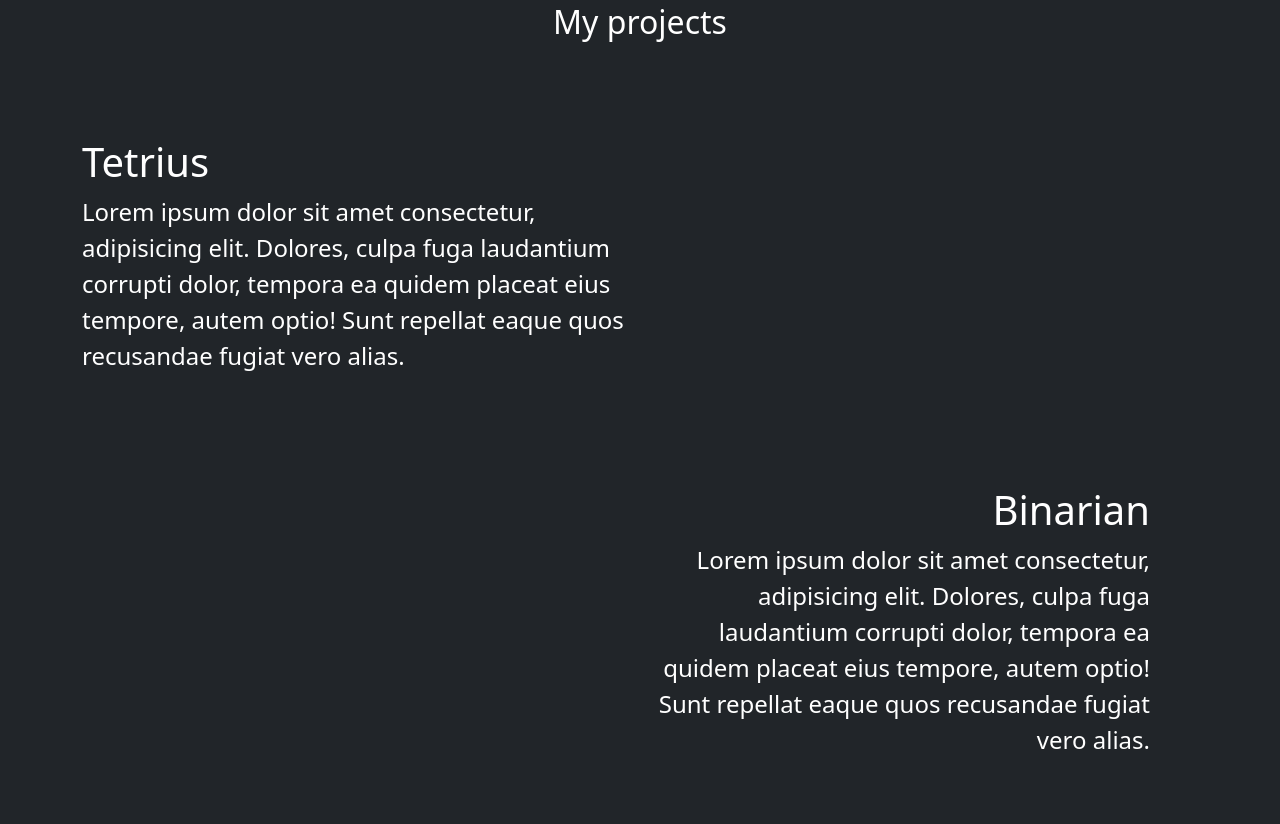
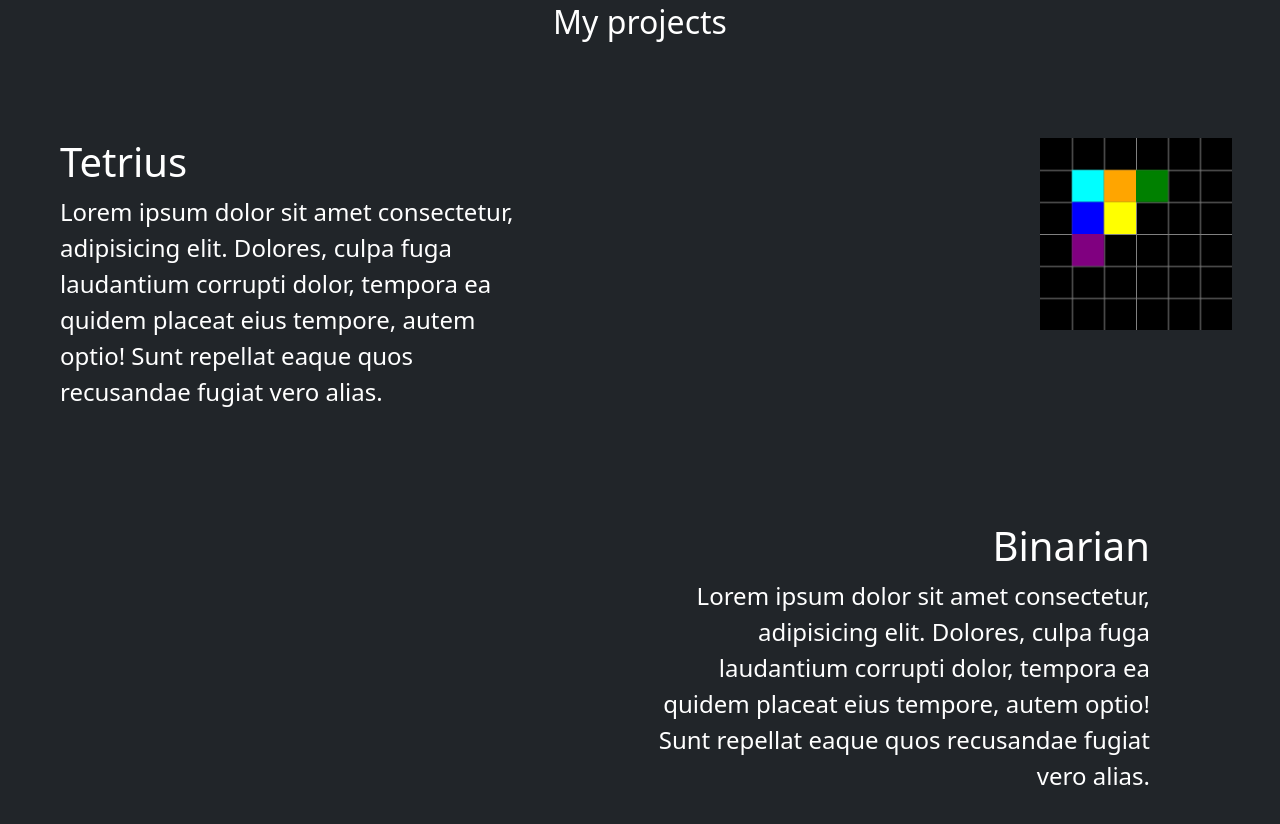
Before and after one commit to farkon00/my-page, a website: page index.html in a window 1280 px wide. Shown: the part 1059-1883 px from the top of the page. Drawn offline with nearby package versions, Linux system fonts and the light colour scheme.

Commit message:
Basic functiionality for tetris animation added

```diff
--- a/css/style.css
+++ b/css/style.css
@@ -28,6 +28,11 @@ body {
     text-align: right;
 }
 
+#tetris-canvas {
+    width: 15vw;
+    height: 15vw;
+}
+
 @media screen and (max-width: 600px) {
     .center-content {
         padding: 4rem 0.5rem !important;
--- a/index.html
+++ b/index.html
@@ -60,6 +60,7 @@
                     fugiat vero alias.
                 </p>
             </div>
+            <canvas id="tetris-canvas" width="200" height="200"></canvas>
         </div>
 
         <div class="p-5 container">
--- a/index.js
+++ b/index.js
@@ -1,2 +1,83 @@
 "use strict";
-console.log("Hello world");
+let FPS = 3;
+let gridWidth = 6;
+var canvas;
+var ctx;
+var canvasSize;
+var cellSize;
+let figures = [
+    [
+        [[0, 1], [1, 1], [2, 1], [3, 1]],
+        [[2, 0], [2, 1], [2, 2], [2, 3]],
+        [[0, 2], [1, 2], [2, 2], [3, 2]],
+        [[1, 0], [1, 1], [1, 2], [1, 3]]
+    ],
+    [
+        [[0, 0], [0, 1], [1, 1], [2, 1]],
+        [[2, 0], [1, 0], [1, 1], [1, 2]],
+        [[0, 1], [1, 1], [2, 1], [2, 2]],
+        [[1, 0], [1, 1], [1, 2], [0, 2]]
+    ],
+    [
+        [[0, 1], [1, 1], [2, 1], [2, 0]],
+        [[1, 0], [1, 1], [1, 2], [2, 2]],
+        [[0, 2], [0, 1], [1, 1], [2, 1]],
+        [[0, 0], [1, 0], [1, 1], [1, 2]]
+    ],
+    [
+        [[1, 0], [2, 0], [1, 1], [2, 1]]
+    ],
+    [
+        [[0, 1], [1, 1], [1, 0], [2, 0]],
+        [[1, 0], [1, 1], [2, 1], [2, 2]],
+        [[0, 2], [1, 2], [1, 1], [2, 1]],
+        [[0, 0], [0, 1], [1, 1], [1, 2]]
+    ],
+    [
+        [[0, 1], [1, 1], [2, 1], [1, 0]],
+        [[1, 0], [1, 1], [1, 2], [2, 1]],
+        [[0, 1], [1, 1], [2, 1], [1, 2]],
+        [[1, 0], [1, 1], [1, 2], [0, 1]]
+    ],
+    [
+        [[0, 0], [1, 0], [1, 1], [2, 1]],
+        [[2, 0], [2, 1], [1, 1], [1, 2]],
+        [[0, 1], [1, 1], [1, 2], [2, 2]],
+        [[1, 0], [1, 1], [0, 1], [0, 2]]
+    ]
+];
+let colors = ["#00ffff", "blue", "orange", "yellow", "green", "purple", "red"];
+function drawGrid() {
+    for (let i = 1; i < gridWidth; i++) {
+        ctx.fillStyle = "gray";
+        ctx.fillRect(i * cellSize, 0, 1, canvasSize);
+        ctx.fillRect(0, i * cellSize, canvasSize, 1);
+    }
+}
+function drawBlock(cell) {
+    if (!cell.filled) {
+        return;
+    }
+    ctx.fillStyle = colors[cell.color - 1];
+    ctx.fillRect(cell.x * cellSize, cell.y * cellSize, cellSize, cellSize);
+}
+function runAnimationLoop() {
+    ctx.clearRect(0, 0, canvasSize, canvasSize);
+    ctx.fillStyle = "black";
+    ctx.fillRect(0, 0, canvasSize, canvasSize);
+    drawGrid();
+    drawBlock({ x: 1, y: 1, color: 1, filled: true });
+    drawBlock({ x: 1, y: 2, color: 2, filled: true });
+    drawBlock({ x: 2, y: 1, color: 3, filled: true });
+    drawBlock({ x: 2, y: 2, color: 4, filled: true });
+    drawBlock({ x: 3, y: 1, color: 5, filled: true });
+    drawBlock({ x: 1, y: 3, color: 6, filled: true });
+}
+function updateCanvas() {
+    canvas = document.getElementById("tetris-canvas");
+    ctx = canvas.getContext("2d");
+    canvasSize = canvas.width;
+    cellSize = canvasSize / gridWidth;
+}
+updateCanvas();
+setInterval(runAnimationLoop, 1000 / FPS);
```
Also changed, not shown: index.ts (+93 -1 lines).
